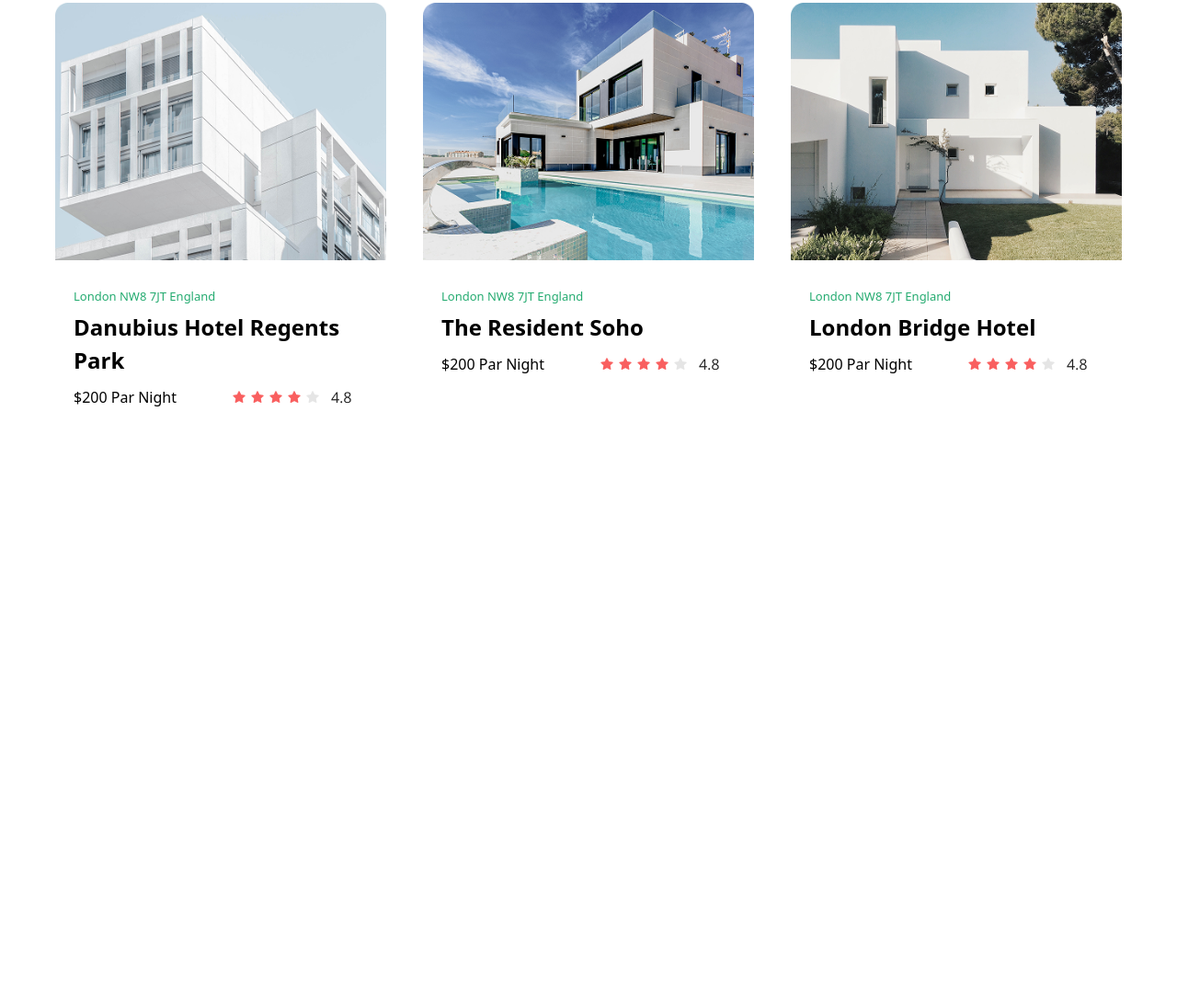
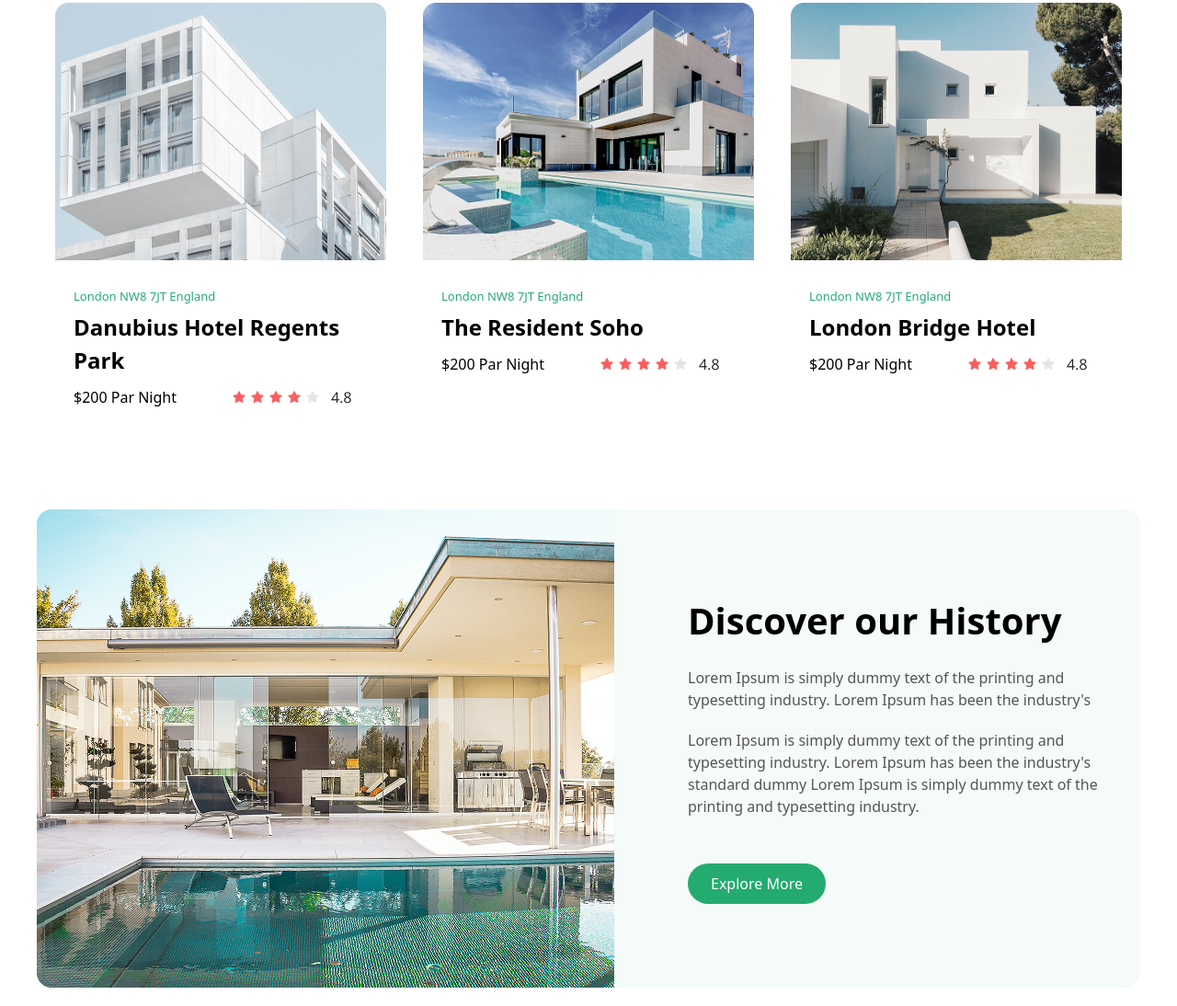
Before and after one commit to idris0111/mir360, a website: page src/indexidris.html in a window 1280 px wide. Shown: the part 1130-2224 px from the top of the page at 92% size. Before the commit the page ends 1614 px from the top, so only its background shows below. Drawn offline with nearby package versions, Linux system fonts and the light colour scheme; files that its build step writes are made by us from their sources.

```diff
--- a/src/indexidris.html
+++ b/src/indexidris.html
@@ -102,6 +102,22 @@
             </div>
         </div>
     </section>
+    <section class="p-[20px] mt-[50px]">
+        <div class="max-w-[1200px] m-auto bg-[#F4FBF8] rounded-2xl">
+            <div class="flex flex-col lg:flex-row gap-[60px] items-center">
+                <img src="./image (27).png" alt="">
+                <div class="p-[20px]">
+                    <h1 class="text-[40px] mb-[20px] font-[600]">Discover our History</h1>
+                <p class="text-[16px] text-[#555555] mb-[20px]">Lorem Ipsum is simply dummy text of the printing and typesetting industry. Lorem Ipsum has been
+                        the industry's </p>
+                    <p class="text-[16px] text-[#555555] mb-[20px]">Lorem Ipsum is simply dummy text of the printing and typesetting industry. Lorem Ipsum has been
+                        the industry's standard dummy Lorem Ipsum is simply dummy text of the printing and typesetting
+                        industry.</p>
+                        <button class="bg-[#24AB70] text-white px-[25px] py-[10px] rounded-[35px] mt-[30px]">Explore More</button>
+                </div>
+            </div>
+        </div>
+    </section>
 </body>
 
 </html>
```
Also changed, not shown: src/image (27).png (added).
